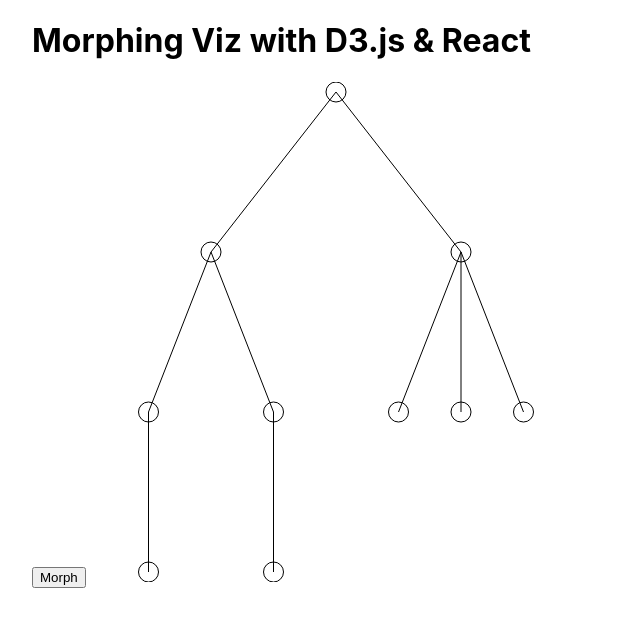
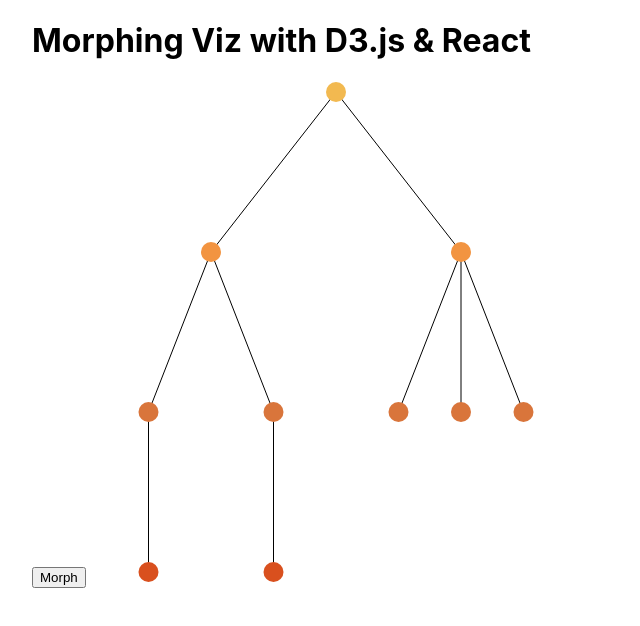
Before and after one commit to rollacaster/Morphing-Visualizations-in-React-D3.js, a React (Create React App) app: page / in a window 1280 px wide. Shown: the top 626 px of the page, without its empty margins (0-640 px from the left). Built offline with nearby package versions, Linux system fonts and the light colour scheme.

Commit message:
Add colors
- Install d3-scale
- Ordinal Scales
- Use depth as domain
- Use trend colors as range
- Call fill with depth

```diff
--- a/src/App.js
+++ b/src/App.js
@@ -21,7 +21,7 @@ const data = {
 
 const animalsHierarchy = () => hierarchy(data).sum(() => 1)
 const createPack = pack()
-  .size([500, 500])
+  .size([500, 490])
   .padding(20)
 const animalsPack = createPack(animalsHierarchy()).descendants()
 
@@ -34,6 +34,10 @@ const prepareData = () => {
     treeItem: animalsTree.descendants()[i]
   }))
 }
+
+console.log(prepareData())
+
+const colors = ['#F2B950', '#F29441', '#D9753B', '#D9501E']
 
 function App() {
   const [toggle, setToggle] = useState(true)
@@ -63,7 +67,8 @@ function App() {
               treeItem: {
                 x,
                 y,
-                data: { name }
+                data: { name },
+                depth
               },
               packItem: { x: cx, y: cy, r }
             }) => (
@@ -73,8 +78,7 @@ function App() {
                 cx={toggle ? x : cx}
                 cy={toggle ? y : cy}
                 r={toggle ? 10 : r}
-                fill="transparent"
-                stroke="black"
+                fill={colors[depth]}
               />
             )
           )}
```
